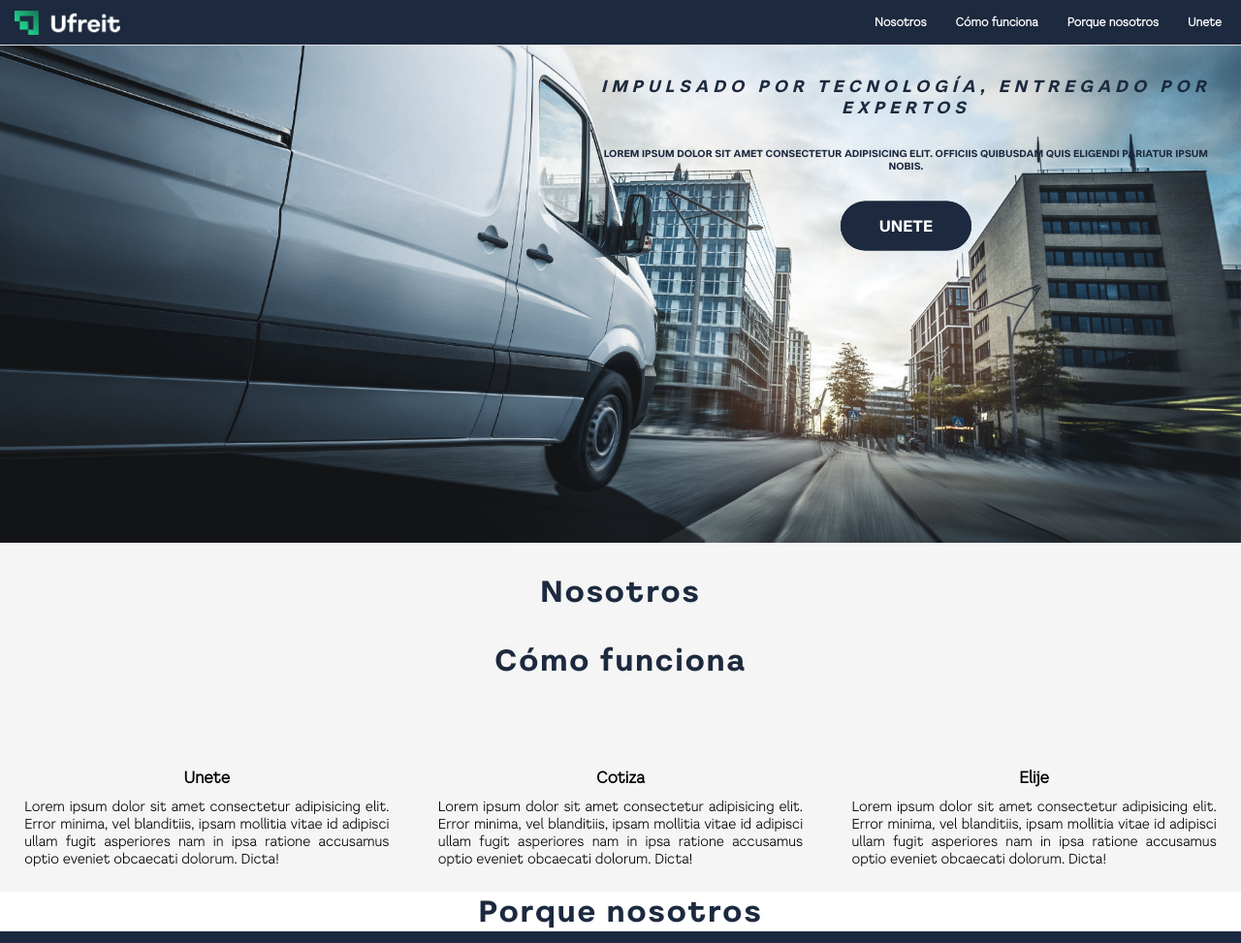
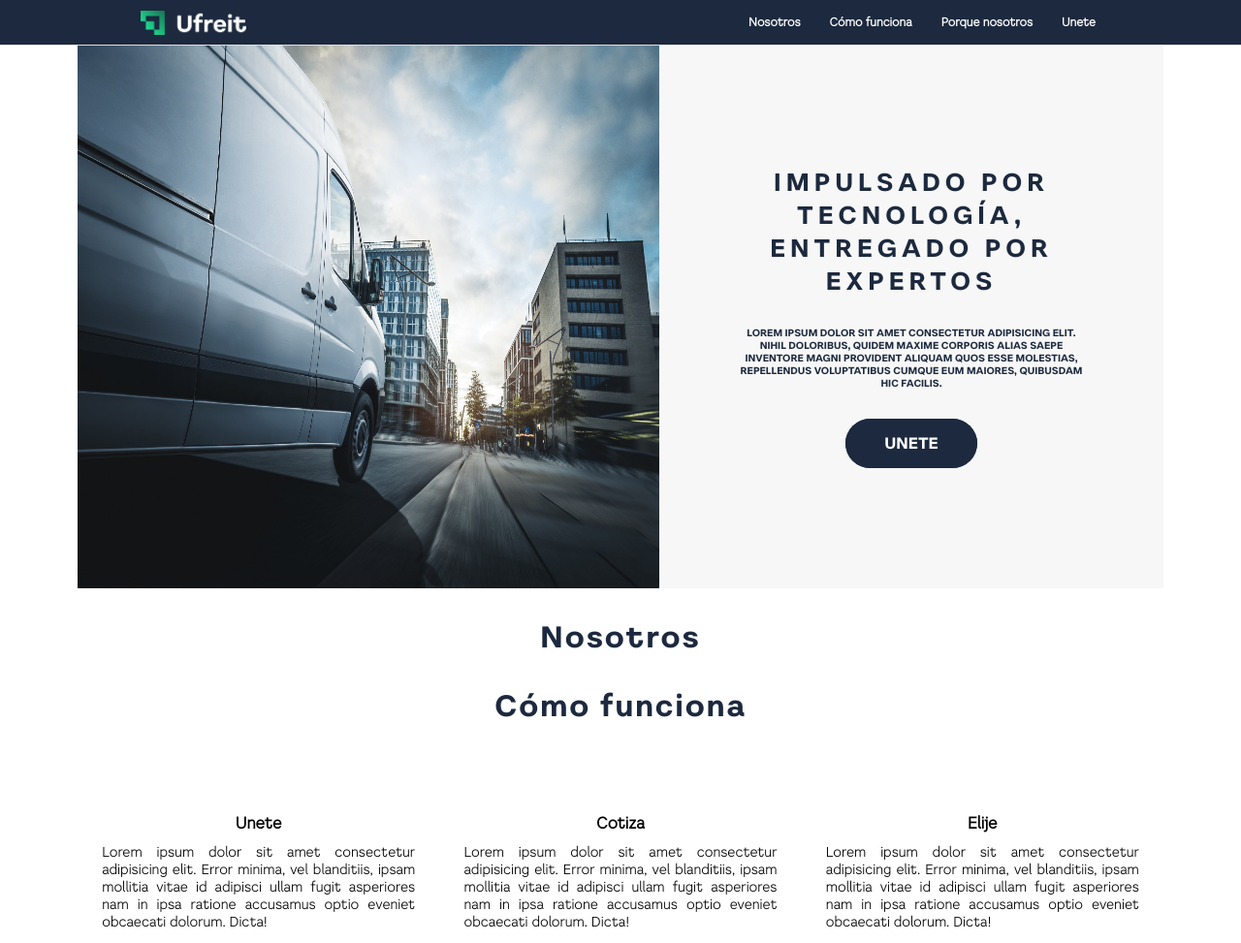
Before and after one commit to jegj/ufreit-web, a website: page index.html in a window 1280 px wide. Shown: the top 973 px of the page at 97% size. Drawn offline with Linux system fonts and the light colour scheme.

Commit message:
change banner

```diff
--- a/index.html
+++ b/index.html
@@ -34,22 +34,35 @@
 			</nav>
 		</div>
 	</div>
-	<main>
+	<main class="container">
 		<section id="#banner" class="banner">
-			<div class="banner__text-box">
-				<!-- <img src="img/logo6.png" alt="ufreit banner" class="banner__logo"> -->
+			<div class="banner__image__container">
+				<img class="banner__image" src="img/banner2.jpg" alt="Girl in a jacket" >
+			</div>
+			<div class="banner__text__container">
+				<div class="banner__text-box">
+					<h1 class="heading-primary">
+						<span class="heading-primary--main">
+								Impulsado por tecnología, entregado por expertos
+						</span>
+						<span class="heading-primary--sub">
+							Lorem ipsum dolor sit amet consectetur adipisicing elit. Nihil doloribus, quidem maxime corporis alias saepe inventore magni provident aliquam quos esse molestias, repellendus voluptatibus cumque eum maiores, quibusdam hic facilis.
+						</span>
+					</h1>
+					<a href="#" class="btn btn--blue btn--animated">Unete</a>
+				</div>
+			</div>
+			<!-- <div class="banner__text-box">
 				<h1 class="heading-primary">
 					<span class="heading-primary--main">
-						<i>
 							Impulsado por tecnología, entregado por expertos
-						</i>
 					</span>
 					<span class="heading-primary--sub">
 						Lorem ipsum dolor sit amet consectetur adipisicing elit. Officiis quibusdam quis eligendi pariatur ipsum nobis.
 					</span>
 				</h1>
 				<a href="#" class="btn btn--blue btn--animated">Unete</a>
-			</div>
+			</div> -->
 		</section>
 		<section id="#howworks" class="us">
 			<h1 class="howworks__title">Nosotros</h1>
--- a/sass/_base.scss
+++ b/sass/_base.scss
@@ -100,7 +100,7 @@ body {
 
 	&--main {
 		display: block;
-		font-size: 1.7rem;
+		font-size: 2.5rem;
 		letter-spacing: .5rem;
 		animation-name: moveInLeft;
 		animation-duration: 1s;
@@ -122,7 +122,7 @@ body {
 		@include respond(phone) {
 			letter-spacing: .5rem;
 		}
-}
+	}
 }
 
 .btn {
@@ -221,3 +221,18 @@ body {
 			transform: translateY(0);
 	}
 }
+
+
+.container {
+	// max-width: 120rem;
+	margin: 0 8rem auto;
+	background-color: white;
+	// box-shadow: 0 2rem 6rem rgba(0, 0, 0, 0.3);
+	min-height: 50rem;
+
+	@media only screen and (max-width: $bp-largest) {
+		margin: 0;
+		max-width: 100%;
+		width: 100%;
+	}
+}
--- a/sass/_components.scss
+++ b/sass/_components.scss
@@ -1,54 +1,58 @@
 ///////////////////banner/////////////////////
 .banner {
+	background-color: $color-grey-light-1;
 	min-height: 70vh;
-	background-image: url(../img/banner2.jpg);
-	// background-image: linear-gradient(
-	// 		to right bottom,
-	// 		rgba($color-grey-light-1, 0.5),
-	// 		rgba($color-grey-light-2, 0.5)),
-	// 	url(../img/road.jpg);
-	background-size: cover;
-	background-position: center;
-	position: relative;
+	display: flex;
+	flex-wrap: nowrap;
 
-	&__logo {
-		height: 5rem;
-		margin-bottom: 1rem;
+	@media (max-width:$bp-small){
+		flex-direction: column;
+	}
+
+	&__image__container {
+		// flex: 0 0 30%;
+	}
+
+	&__image {
+		height: 100%;
+		width: 600px;
 		@media (max-width:$bp-small){
-			// height: 4rem;
-			display: none;
+			width: 100%;
+			height: 30%;
+		}
+	}
+
+	&__text__container {
+		position: relative;
+		width: 100%;
+		@media (max-width:$bp-small){
 		}
 	}
 
 	&__text-box {
 		font-family: 'Literal bold';
-		width: 50%;
 		position: absolute;
-		top: 30%;
-		left: 73%;
+		width: 70%;
+		top: 50%;
+		left: 50%;
 		transform: translate(-50%, -50%);
 		text-align: center;
 		@media (max-width:$bp-small){
-			top: 50%;
-			left: 50%;
+			position: relative;
 		}
-	}
-
-	@media (max-width:$bp-small){
-		min-height: 45vh;
 	}
 }
 
 ////////////////////////us/////////////////////
 .us {
 	padding-top: 3rem;
-	background: #f5f5f5;
+	// background: #f5f5f5;
 	text-align: center;
 }
 ///////////////////howworks/////////////////////
 .howworks {
 	padding-top: 3rem;
-	background: #f5f5f5;
+	// background: #f5f5f5;
 
 	&__header {
 		// padding-top: 10rem;
--- a/sass/_layout.scss
+++ b/sass/_layout.scss
@@ -1,7 +1,7 @@
 /// NAV
 .nav {
 	// https://github.com/awulkan/FlexNav
-	position: fixed;
+	// position: fixed;
 	top: 0;
 	z-index: 9000;
 	width: 100%;
@@ -33,6 +33,7 @@
 		display: flex;
 		justify-content: space-between;
 		align-items: center;
+		padding-left: 13rem;
 	}
 
 	&__logo {
@@ -66,6 +67,7 @@
 		display: flex;
 		max-width: 700px;
 		list-style-type: none;
+		padding-right: 13rem;
 
 		&-item {
 			display: flex;
```
Also changed, not shown: css/style.css.
